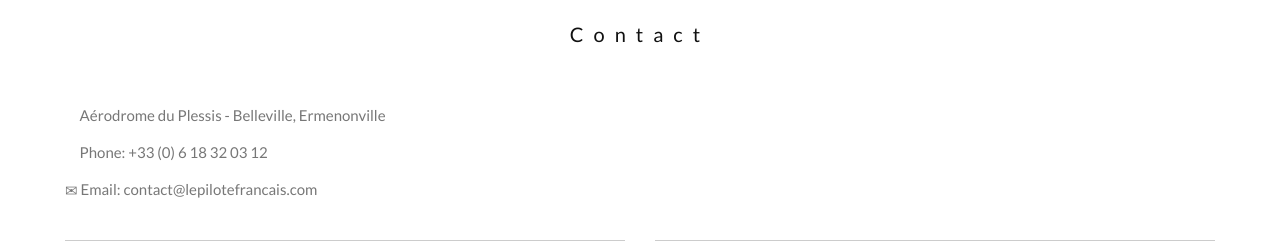
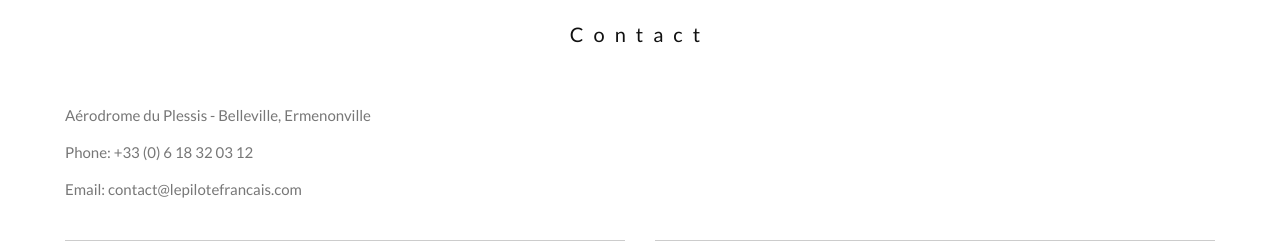
Before and after one commit to xbollart/LePiloteFrancais, a PHP site: page / in a window 1280 px wide. Shown: the part 4267-4508 px from the top of the page. Run offline with PHP 8.4, Linux system fonts and the light colour scheme; data that the repository does not hold is empty; some libraries are stand-ins or nearby versions; some web fonts are replaced.

Commit message:
remove icon contact

```diff
--- a/index.php
+++ b/index.php
@@ -261,7 +261,7 @@
               <div class="modal-content">
                   <div class="modal-header">
                     <button type="button" class="close" data-dismiss="modal">×</button>
-                    <h4><span class="glyphicon glyphicon-lock"></span> Etretat</h4>
+                    <h4>Etretat</h4>
                   </div>
 
                   <div class="modal-body">
@@ -303,7 +303,7 @@
               <div class="modal-content">
                   <div class="modal-header">
                     <button type="button" class="close" data-dismiss="modal">×</button>
-                    <h4><span class="glyphicon glyphicon-lock"></span> Baie de Somme</h4>
+                    <h4> Baie de Somme</h4>
                   </div>
 
                   <div class="modal-body">
@@ -342,7 +342,7 @@
               <div class="modal-content">
                   <div class="modal-header">
                     <button type="button" class="close" data-dismiss="modal">×</button>
-                    <h4><span class="glyphicon glyphicon-lock"></span> Paris de nuit</h4>
+                    <h4> Paris de nuit</h4>
                   </div>
 
                   <div class="modal-body">
@@ -384,7 +384,7 @@
               <div class="modal-content">
                   <div class="modal-header">
                     <button type="button" class="close" data-dismiss="modal">×</button>
-                    <h4><span class="glyphicon glyphicon-lock"></span> Reims Champagne</h4>
+                    <h4> Reims Champagne</h4>
                   </div>
 
                   <div class="modal-body">
@@ -426,9 +426,9 @@
         <br>
 
         <div class="row">
-          <p><span class="glyphicon glyphicon-map-marker"></span> Aérodrome du Plessis - Belleville, Ermenonville</p>
-          <p><span class="glyphicon glyphicon-phone"></span> Phone: +33 (0) 6 18 32 03 12</p>
-          <p><span class="glyphicon glyphicon-envelope"></span> Email: contact@lepilotefrancais.com</p>
+          <p> Aérodrome du Plessis - Belleville, Ermenonville</p>
+          <p> Phone: +33 (0) 6 18 32 03 12</p>
+          <p> Email: contact@lepilotefrancais.com</p>
           <br>
 
           <form method="post" action="index.php">
```
